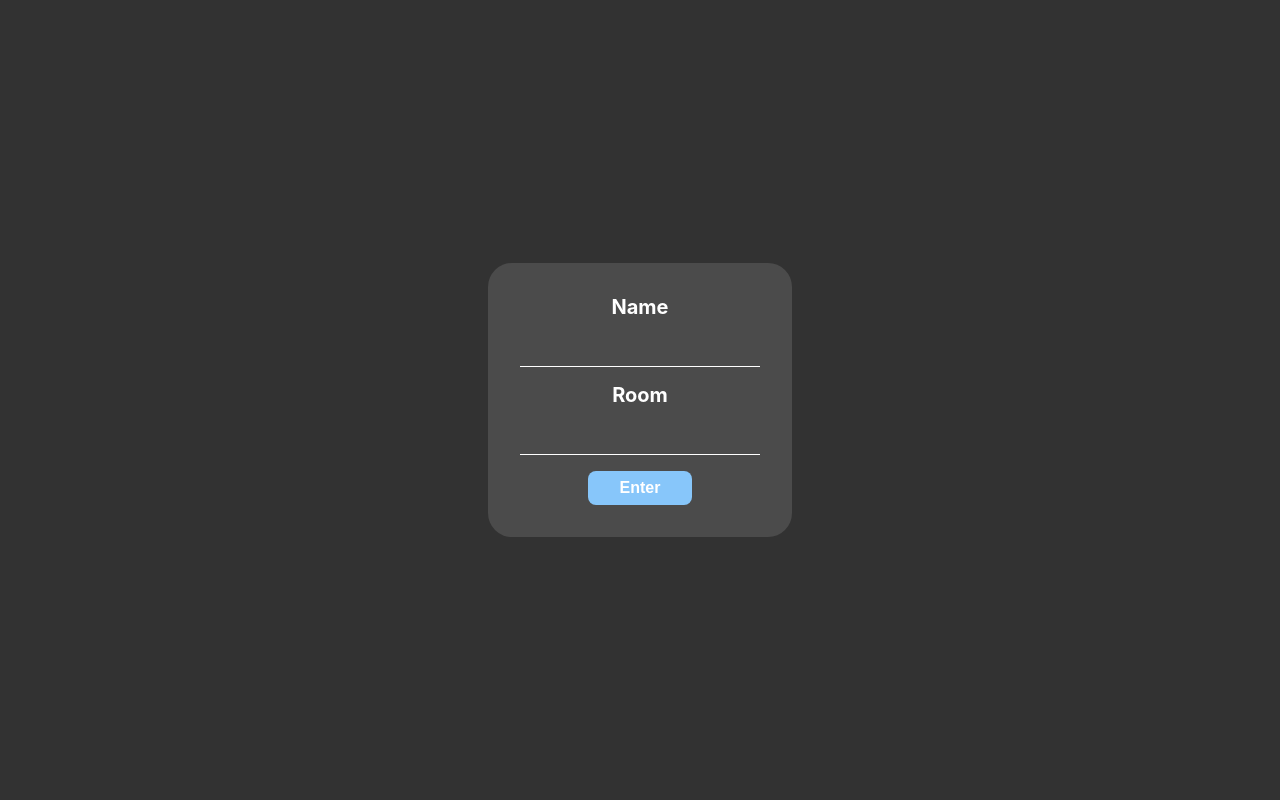
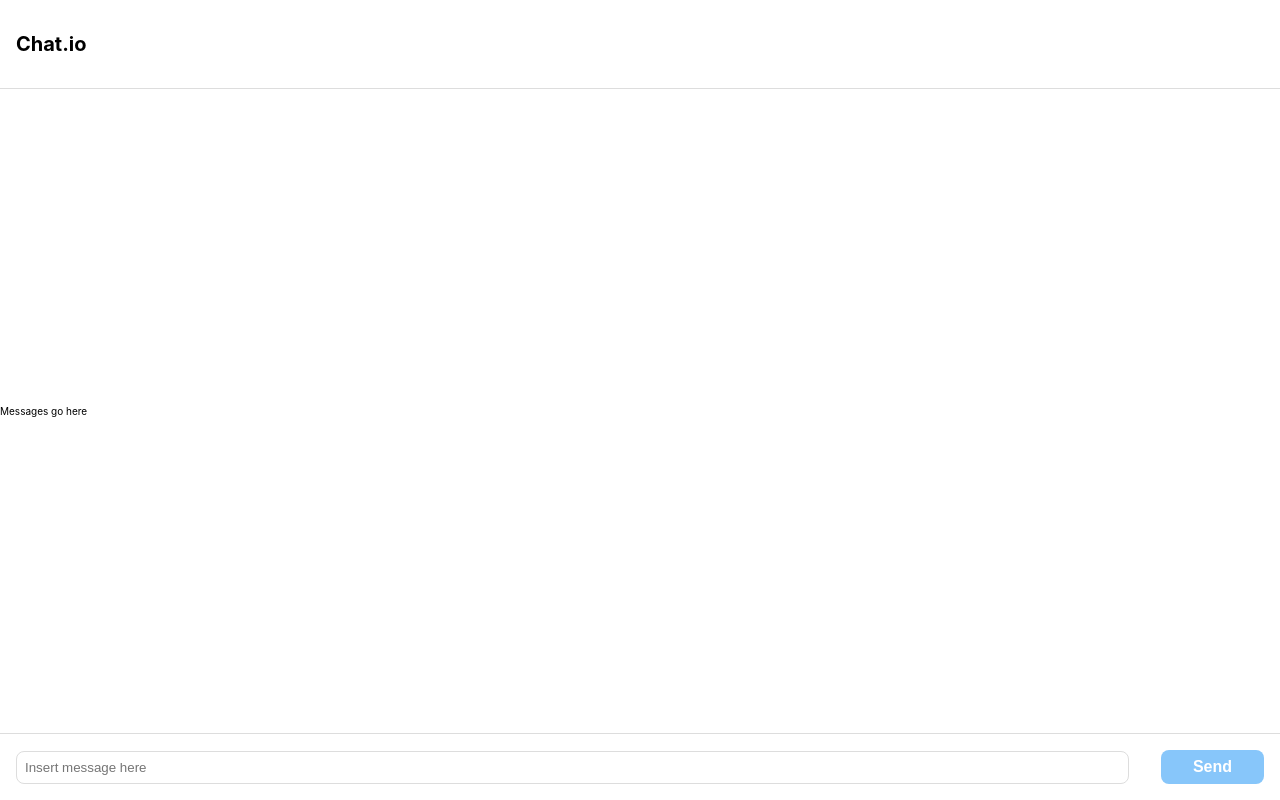
Before and after one commit to eduardo-takeo/chat, a React (Vite) app in the folder client/: page /chat in a window 1280 px wide. Built offline with nearby package versions, Linux system fonts and the light colour scheme.

Commit message:
Add navigation + session context

```diff
--- a/client/package.json
+++ b/client/package.json
@@ -9,7 +9,8 @@
   },
   "dependencies": {
     "react": "^18.0.0",
-    "react-dom": "^18.0.0"
+    "react-dom": "^18.0.0",
+    "react-router-dom": "6"
   },
   "devDependencies": {
     "@types/react": "^18.0.0",
--- a/client/src/components/Button/index.tsx
+++ b/client/src/components/Button/index.tsx
@@ -5,5 +5,9 @@ export interface IButtonProps extends React.HTMLAttributes<HTMLButtonElement> {
 }
 
 export default function Button({ children, ...props }: IButtonProps) {
-  return <button className={S.wrapper}>{children}</button>;
+  return (
+    <button className={S.wrapper} {...props}>
+      {children}
+    </button>
+  );
 }
--- /dev/null
+++ b/client/src/hooks/useSession.tsx
@@ -0,0 +1,56 @@
+import { createContext, useContext, useState } from "react";
+
+export interface ISession {
+  id: string;
+  username: string;
+  room: string;
+}
+
+export interface ISessionProviderProps {
+  children: React.ReactNode;
+}
+
+export interface ISessionContext {
+  currentSession: ISession | {};
+  signIn: (username: string, room: string) => void;
+  signOut: () => void;
+}
+
+const sessionContext = createContext({} as ISessionContext);
+
+export const useSession = () => {
+  return useContext(sessionContext);
+};
+
+export function SessionProvider({ children }: ISessionProviderProps) {
+  const session = useProvideSession();
+  return (
+    <sessionContext.Provider value={session}>
+      {children}
+    </sessionContext.Provider>
+  );
+}
+
+function useProvideSession(): ISessionContext {
+  const [currentSession, setCurrentSession] = useState<ISession | {}>(
+    {} as ISession
+  );
+
+  const signIn = (username: string, room: string) => {
+    setCurrentSession({
+      id: Math.random().toString(16).slice(2),
+      username,
+      room,
+    });
+  };
+
+  const signOut = () => {
+    setCurrentSession({});
+  };
+
+  return {
+    currentSession,
+    signIn,
+    signOut,
+  };
+}
--- a/client/src/main.tsx
+++ b/client/src/main.tsx
@@ -1,11 +1,24 @@
 import React from "react";
 import ReactDOM from "react-dom/client";
+import { BrowserRouter, Routes, Route } from "react-router-dom";
+
 import Main from "./pages/Main";
+import Chat from "./pages/Chat";
 
+import { SessionProvider } from "./hooks/useSession";
 import "./styles/global.scss";
 
 ReactDOM.createRoot(document.getElementById("root")!).render(
   <React.StrictMode>
-    <Main />
+    <SessionProvider>
+      <BrowserRouter>
+        <Routes>
+          <Route path="/" element={<Main />} />
+          <Route path="chat" element={<Chat />}>
+            <Route path=":room" element={<Chat />} />
+          </Route>
+        </Routes>
+      </BrowserRouter>
+    </SessionProvider>
   </React.StrictMode>
 );
--- a/client/src/pages/Main/index.tsx
+++ b/client/src/pages/Main/index.tsx
@@ -1,15 +1,35 @@
+import { useState } from "react";
+import { Link } from "react-router-dom";
+
+import { useSession } from "../../hooks/useSession";
 import Button from "../../components/Button";
+
 import S from "./Main.module.scss";
 
 function Main() {
+  const [username, setUsername] = useState<string>("");
+  const [room, setRoom] = useState<string>("");
+
+  const { signIn } = useSession();
+
   return (
     <main className={S.wrapper}>
       <div className={S.formBox}>
         <h1>Name</h1>
-        <input type="text" />
+        <input
+          type="text"
+          value={username}
+          onChange={(e) => setUsername(e.target.value)}
+        />
         <h1>Room</h1>
-        <input type="text" />
-        <Button>Enter</Button>
+        <input
+          type="text"
+          value={room}
+          onChange={(e) => setRoom(e.target.value)}
+        />
+        <Link to={`/chat/${room.toLowerCase()}`}>
+          <Button onClick={() => signIn(username, room)}>Enter</Button>
+        </Link>
       </div>
     </main>
   );
```
Also changed, not shown: 1 other file (tests, documents, lock files or other folders).
